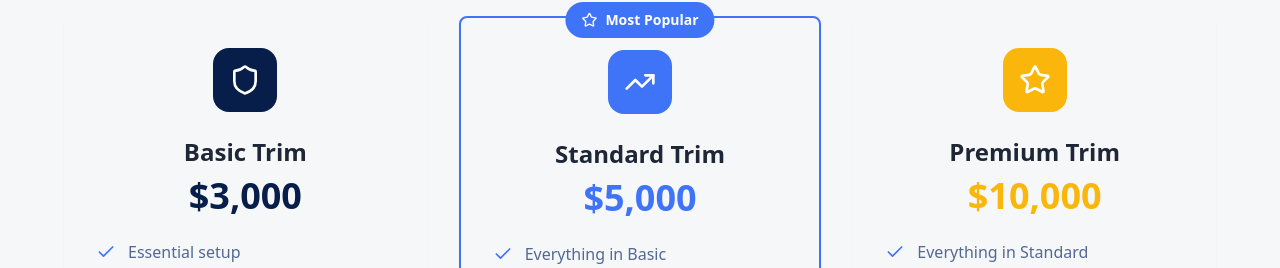
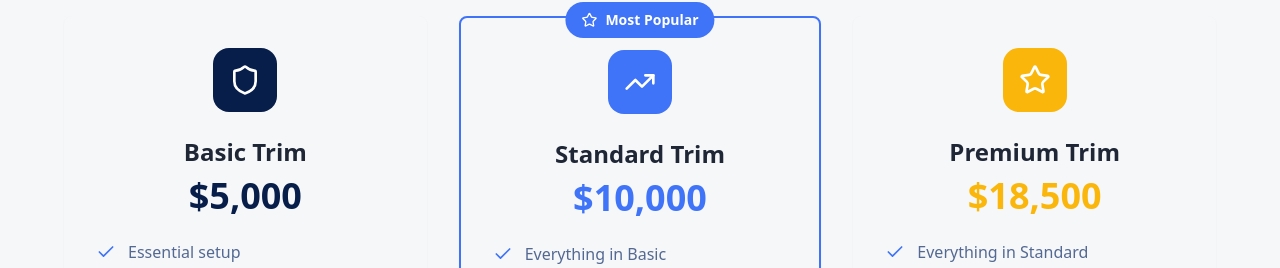
Before and after one commit to waqaralyy/prestige-data-flow, a React (Vite) app: page / in a window 1280 px wide. Shown: the part 2003-2271 px from the top of the page. Built offline with nearby package versions, Linux system fonts and the light colour scheme.

Commit message:
Update pricing information
Updated pricing details for the service tiers: Basic Trim to $5,000, Standard Trim to $10,000, and Premium Trim to $18,500.

```diff
--- a/src/pages/Index.tsx
+++ b/src/pages/Index.tsx
@@ -203,7 +203,7 @@ const Index = () => {
                     </div>
                     <div className="space-y-2">
                       <h3 className="text-2xl font-bold text-foreground">Basic Trim</h3>
-                      <div className="text-4xl font-bold text-primary">$3,000</div>
+                      <div className="text-4xl font-bold text-primary">$5,000</div>
                     </div>
                     <div className="space-y-4 text-left">
                       <div className="flex items-start space-x-3">
@@ -241,7 +241,7 @@ const Index = () => {
                     </div>
                     <div className="space-y-2">
                       <h3 className="text-2xl font-bold text-foreground">Standard Trim</h3>
-                      <div className="text-4xl font-bold text-secondary">$5,000</div>
+                      <div className="text-4xl font-bold text-secondary">$10,000</div>
                     </div>
                     <div className="space-y-4 text-left">
                       <div className="flex items-start space-x-3">
@@ -277,7 +277,7 @@ const Index = () => {
                     </div>
                     <div className="space-y-2">
                       <h3 className="text-2xl font-bold text-foreground">Premium Trim</h3>
-                      <div className="text-4xl font-bold text-accent">$10,000</div>
+                      <div className="text-4xl font-bold text-accent">$18,500</div>
                     </div>
                     <div className="space-y-4 text-left">
                       <div className="flex items-start space-x-3">
```
